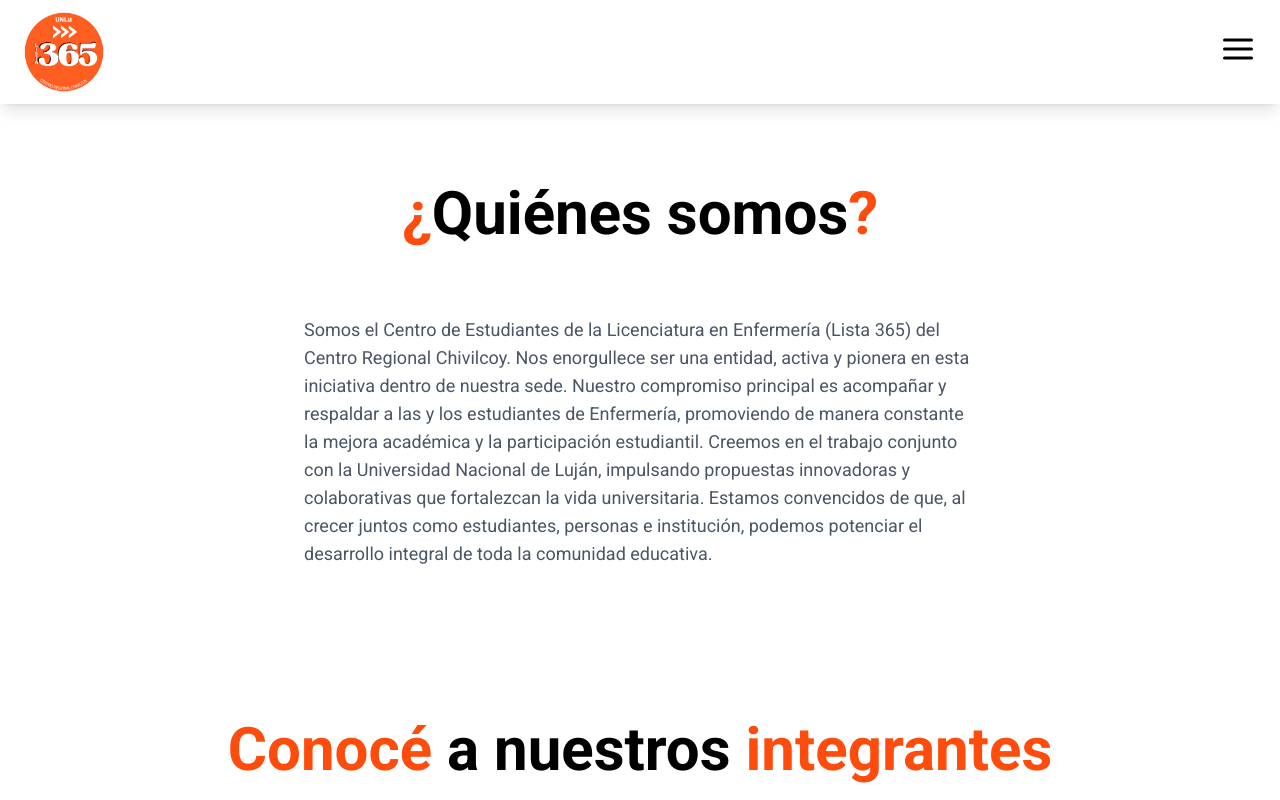
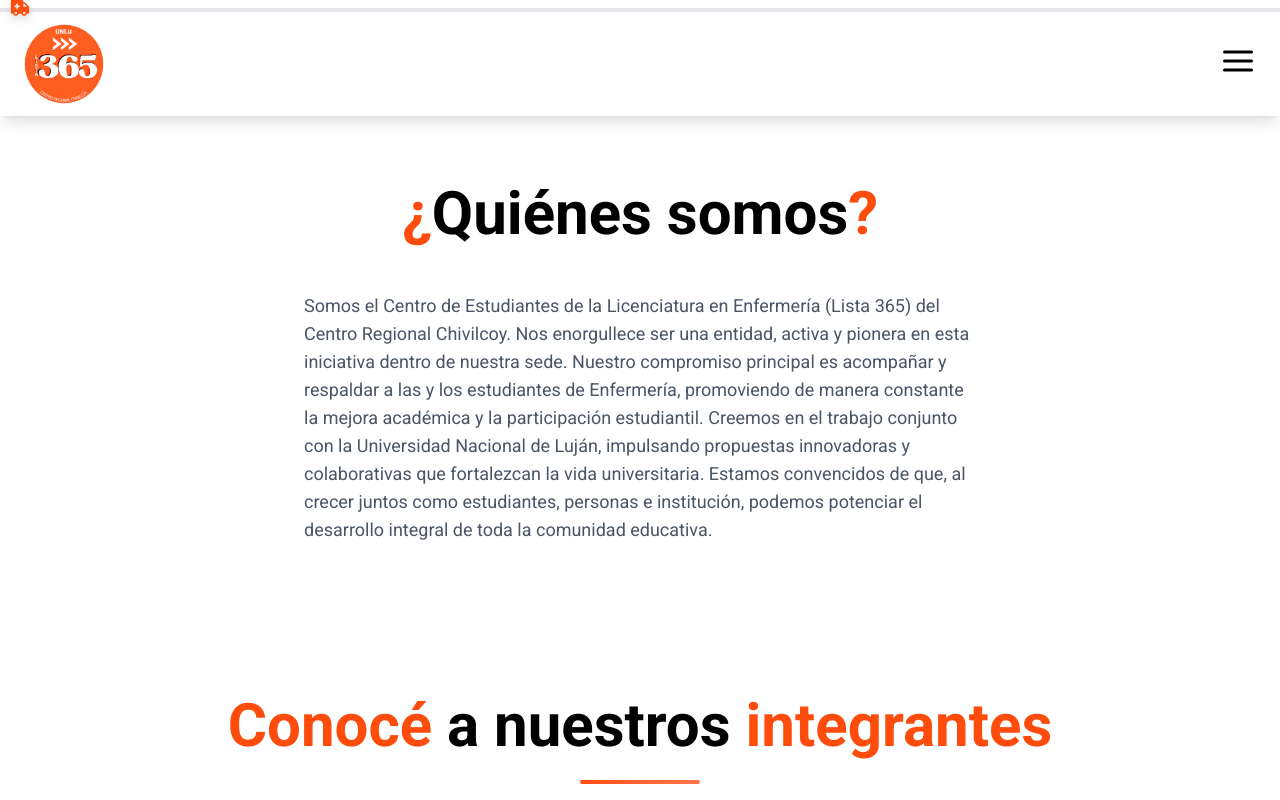
Before and after one commit to FranciscoJarusz/lista365, a React (Vite) app: page / in a window 1280 px wide. Shown: the top 800 px of the page. Built offline with nearby package versions, Linux system fonts and the light colour scheme.

Commit message:
Agrego barra de progeso.

```diff
--- a/src/components/Header.jsx
+++ b/src/components/Header.jsx
@@ -1,8 +1,11 @@
 import React, { useState } from 'react';
 import logo from '../assets/logo365.png';
+import ambulance from '../assets/ambulance.svg';
+import { useEfectosScroll } from '../hooks/useScrollEffects';
 
 const Header = ({showNav = true }) => {
   const [isMenuOpen, setIsMenuOpen] = useState(false);
+  const { progresoScroll, haScrolleado } = useEfectosScroll();
 
   const toggleMenu = () => {
     setIsMenuOpen(!isMenuOpen);
@@ -14,12 +17,34 @@ const Header = ({showNav = true }) => {
 
   return (
     <>
-      <header className="bg-white shadow-lg fixed top-0 left-0 right-0 z-999">
+      <div className="fixed top-2 left-0 right-0 h-1 bg-gray-200 z-[1000]">
+        <div
+          className="h-full bg-gradient-to-r from-primario to-secundario transition-all duration-100 ease-out relative"
+          style={{ width: `${progresoScroll}%` }}
+        >
+          <div
+            className="absolute top-0 right-0 transform transition-all duration-100 ease-out flex items-center justify-center"
+            style={{ transform: `translateY(-50%) translateX(50%)` }}
+          >
+            <img
+              src={ambulance}
+              alt="Ambulancia"
+              width="20"
+              height="20"
+              className="ml-10 drop-shadow-lg"
+            />
+          </div>
+        </div>
+      </div>
+
+      <header className={`bg-white shadow-lg fixed top-3 left-0 right-0 z-999 transition-all duration-300 ${
+        haScrolleado ? 'shadow-xl' : 'shadow-lg'
+      }`}>
         <div className="max-w-7xl mx-auto px-6">
           <div className="flex justify-between items-center py-3">
             <div>
               <a href="/">
-                <img src={logo} alt="Logo Centro de Estudiantes – Lista 365" className="h-20 w-20 object-contain hover:scale-110 transition-all duration-300 ease-in-out cursor-pointer"/>
+                <img src={logo} alt="Logo Centro de Estudiantes – Lista 365" className="h-20 w-auto object-contain hover:scale-110 transition-all duration-300 ease-in-out cursor-pointer"/>
               </a>
             </div>
 
--- a/src/components/Quienes-somos.jsx
+++ b/src/components/Quienes-somos.jsx
@@ -4,7 +4,7 @@ const QuienesSomos = () => {
     return (
         <div id="nosotros" className="p-6 flex flex-col items-center justify-center mt-40">
 
-            <h1 className="text-4xl md:text-6xl font-bold text-black mb-12"><span className="text-primario">¿</span>Quiénes somos<span className="text-primario">?</span></h1>
+            <h1 className="text-4xl md:text-6xl font-bold text-black mb-6"><span className="text-primario">¿</span>Quiénes somos<span className="text-primario">?</span></h1>
 
             <div className="p-6 flex flex-col items-center justify-center max-w-3xl mx-auto gap-12">
 
--- /dev/null
+++ b/src/hooks/useScrollEffects.js
@@ -0,0 +1,23 @@
+import { useState, useEffect } from 'react';
+
+export const useEfectosScroll = () => {
+  const [progresoScroll, setProgresoScroll] = useState(0);
+  const [haScrolleado, setHaScrolleado] = useState(false);
+
+  useEffect(() => {
+    const manejarScroll = () => {
+      const scrollSuperior = window.pageYOffset;
+      const alturaDocumento = document.body.offsetHeight - window.innerHeight;
+      const porcentajeScroll = (scrollSuperior / alturaDocumento) * 100;
+
+      setProgresoScroll(porcentajeScroll);
+      setHaScrolleado(scrollSuperior > 100);
+    };
+
+    window.addEventListener('scroll', manejarScroll);
+
+    return () => window.removeEventListener('scroll', manejarScroll);
+  }, []);
+
+  return { progresoScroll, haScrolleado };
+};
```
Also changed, not shown: src/assets/ambulance.svg (added).
